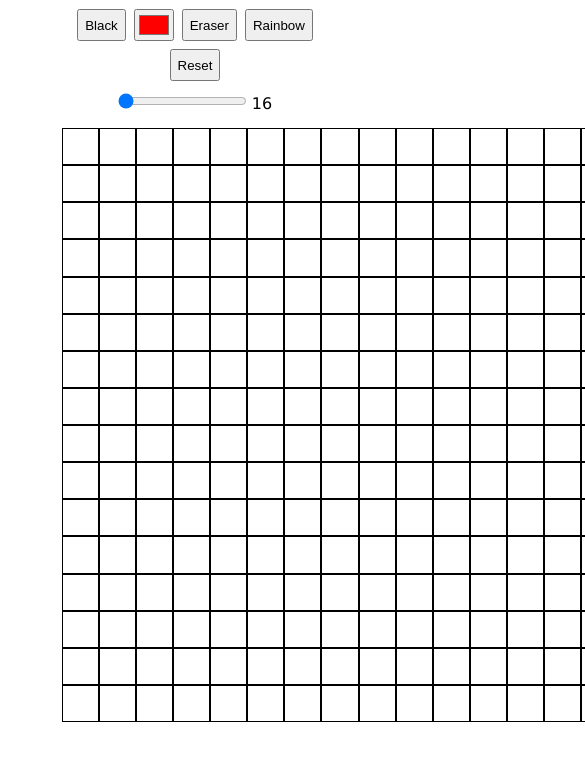
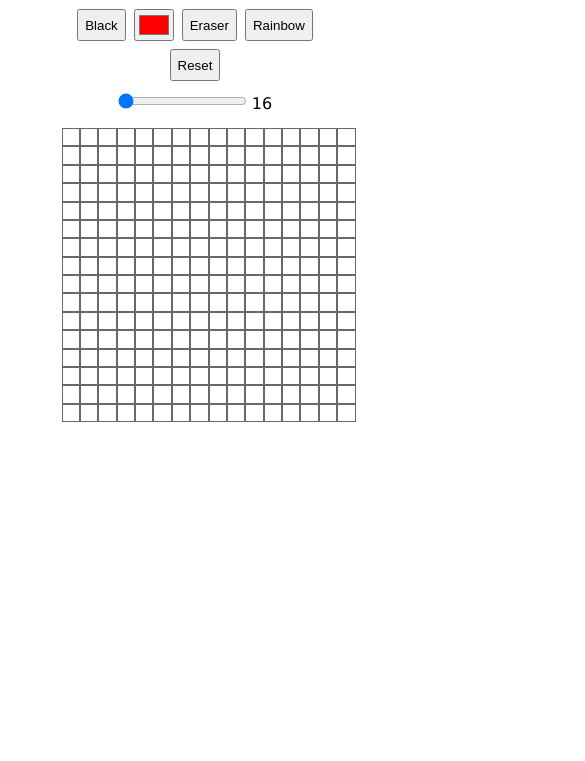
Before and after one commit to wilso663/odin-etch-a-sketch, a plain HTML site: page index.html in a window 390 px wide. Shown: the part 129-890 px from the top of the page, 585 px wide, since content can reach past the window. After the commit the page ends 844 px from the top, so only its background shows below. Drawn offline with Linux system fonts and the light colour scheme.

Commit message:
Add resize grid media query at 768px

```diff
--- a/css/styles.css
+++ b/css/styles.css
@@ -37,16 +37,20 @@ body {
 .color-options__picker {
   width: 2.5rem;
 }
+
 .grid {
   margin: 0 auto;
-  width: 600px;
-  height: 600px;
+  width: 300px;
+  height: 300px;
   border: 3px solid #ffffff;
   display: grid;
-  /* grid-template-columns: repeat(4,1fr);
-  grid-template-rows: repeat(4,1fr); */
 }
-
+@media screen and (min-width: 768px){
+   .grid {
+    width: 600px;
+    height: 600px;
+  }
+}
 .grid-square {
-  border: 1px solid black;
+  border: 1px solid #686868;
 }
--- a/js/script.js
+++ b/js/script.js
@@ -81,18 +81,15 @@ class GridController {
   }
 
   populateGrid() {
-    //get grid container element
-    //make and append grid-squares, where height * height = # of squares
-    //set css to be grid template column repeat height 1 fr
-    //set grid template rows repeat height 1fr
     const gridElement = document.querySelector('.grid');
-    //Remove each item of the grid on rewrite
+    //Remove each item of the grid on when resizing
     while(gridElement.firstChild){
       gridElement.removeChild(gridElement.firstChild);
     }
 
     gridElement.style.gridTemplateColumns = `repeat(${this.height}, 1fr)`;
     gridElement.style.gridTemplateRows = `repeat(${this.height}, 1fr)`;
+
     for(let i = 0; i < this.height * this.height; i++){
       const gridSquare = document.createElement('div');
       gridSquare.classList.add('grid-square');
@@ -123,9 +120,9 @@ class GridController {
   }
 
 }
-
+const DEFAULT_SIZE = 16;
 const colorPickerValue = document.querySelector('.color-options__picker').value;
-const gridController = new GridController(16);
+const gridController = new GridController(DEFAULT_SIZE);
 gridController.populateGrid();
 gridController.setSketchColor(colorPickerValue);
 gridController.addMouseoverColorListeners();
```
Also changed, not shown: index.html (+0 -2 lines).
